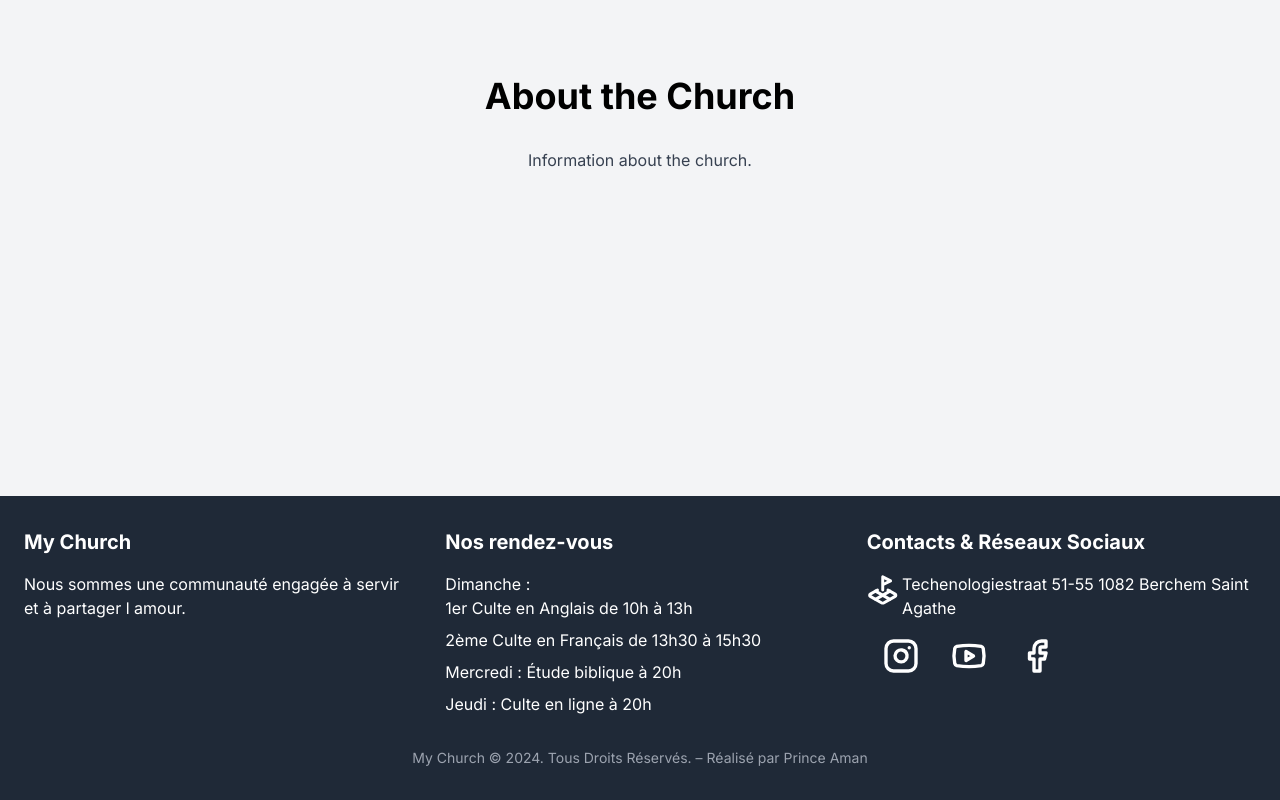
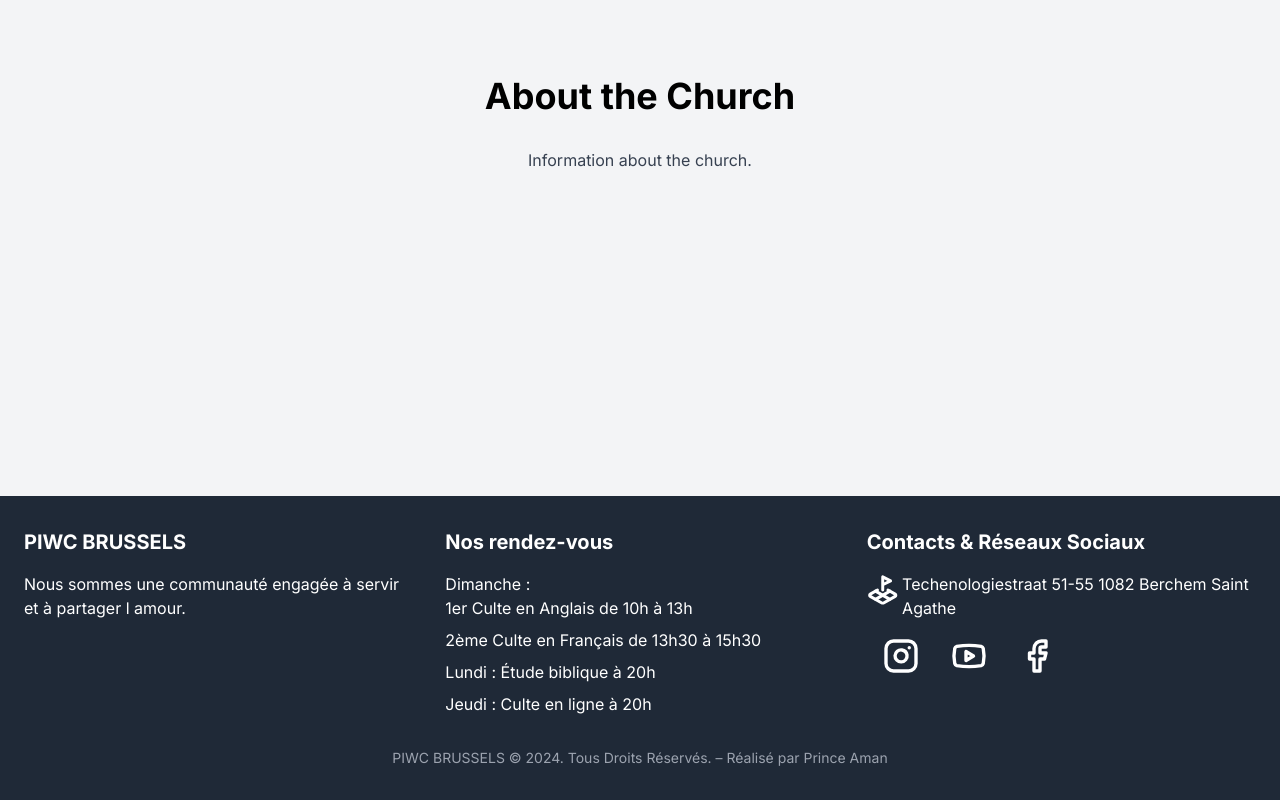
Before and after one commit to Princeaman007/PIWC, a Next.js app: page /don in a window 1280 px wide. Shown: the part 376-1176 px from the top of the page. Built offline with nearby package versions, Linux system fonts and the light colour scheme.

Commit message:
improv style

```diff
--- a/components/Navbar.tsx
+++ b/components/Navbar.tsx
@@ -1,4 +1,5 @@
 import Link from "next/link";
+import {AlignJustify} from "lucide-react";
 import {
     Menubar,
     MenubarMenu,
--- a/components/footer.tsx
+++ b/components/footer.tsx
@@ -8,7 +8,7 @@ const Footer = () => {
     <footer className="bg-gray-800 text-white py-8">
       <div className="container mx-auto grid grid-cols-1 md:grid-cols-3 gap-8 px-6">
         <div>
-          <h2 className="text-xl font-bold mb-4">My Church</h2>
+          <h2 className="text-xl font-bold mb-4">PIWC BRUSSELS</h2>
           <p className="mb-4">Nous sommes une communauté engagée à servir et à partager l amour.</p>
         </div>
         <div>
@@ -17,7 +17,7 @@ const Footer = () => {
           <ul className="space-y-2">
             <li>1er Culte en Anglais de 10h à 13h</li>
             <li>2ème Culte en Français de 13h30 à 15h30</li>
-            <li>Mercredi : Étude biblique à 20h</li>
+            <li>Lundi : Étude biblique à 20h</li>
             <li>Jeudi : Culte en ligne à  20h</li>
           </ul>
         </div>
@@ -49,7 +49,7 @@ const Footer = () => {
       </div>
       <div className="container mx-auto text-center mt-8">
         <p className="text-sm text-gray-400">
-          My Church © 2024. Tous Droits Réservés. – Réalisé par Prince Aman
+        PIWC BRUSSELS © 2024. Tous Droits Réservés. – Réalisé par Prince Aman
         </p>
       </div>
     </footer>
--- a/components/hero.tsx
+++ b/components/hero.tsx
@@ -1,6 +1,6 @@
-
-import Link from "next/link";
 import Image from 'next/image';
+import Link from 'next/link';
+import 'animate.css';
 
 const Hero = () => {
   return (
@@ -14,12 +14,14 @@ const Hero = () => {
       />
       <div className="absolute inset-0 bg-black opacity-50"></div>
       <div className="absolute inset-0 flex flex-col items-center justify-center text-white p-4">
-        <h1 className="text-4xl md:text-6xl font-bold mb-4">Welcome To PIWC BRUSSELS</h1>
-        <p className="text-center text-lg md:text-2xl mb-8">
+        <h1 className="text-4xl md:text-6xl font-bold mb-4 animate__animated animate__fadeInDown">
+          Welcome To PIWC BRUSSELS
+        </h1>
+        <p className="text-center text-lg md:text-2xl mb-8 animate__animated animate__fadeInUp">
           We are a community committed to serving and sharing love.
         </p>
         <button className="bg-orange-600 hover:bg-orange-700 text-white font-bold py-2 px-4 rounded">
-        <Link href="/leglise">A Propos</Link>
+          <Link href="/leglise">A Propos</Link>
         </button>
       </div>
     </div>
--- a/components/programe.tsx
+++ b/components/programe.tsx
@@ -31,9 +31,9 @@ const programs = [
 
 const Programs = () => {
   return (
-    <div className="flex flex-col items-center mb-9 mt-9">
+    <div className="flex flex-col items-center mb-9 mt-9 ">
       <h2 className="text-4xl font-bold mb-4">Nos Programmes</h2>
-      <p className="text-center mb-8">Les Différents Programmes au sein de l'église</p>
+      <p className="text-center mb-8">Les Différents Programmes au sein de l église</p>
       <div className="flex justify-around w-full">
         {programs.map((program, index) => (
           <div key={index} className="flex flex-col items-center">
--- a/package.json
+++ b/package.json
@@ -11,6 +11,7 @@
   "dependencies": {
     "@radix-ui/react-menubar": "^1.0.4",
     "@radix-ui/react-slot": "^1.1.0",
+    "animate.css": "^4.1.1",
     "class-variance-authority": "^0.7.0",
     "clsx": "^2.1.1",
     "lucide-react": "^0.395.0",
```
Also changed, not shown: app/styles/style.css (added, +16 -0 lines), app/globals.css (line endings or trailing spaces), 1 other file (tests, documents, lock files or other folders).
